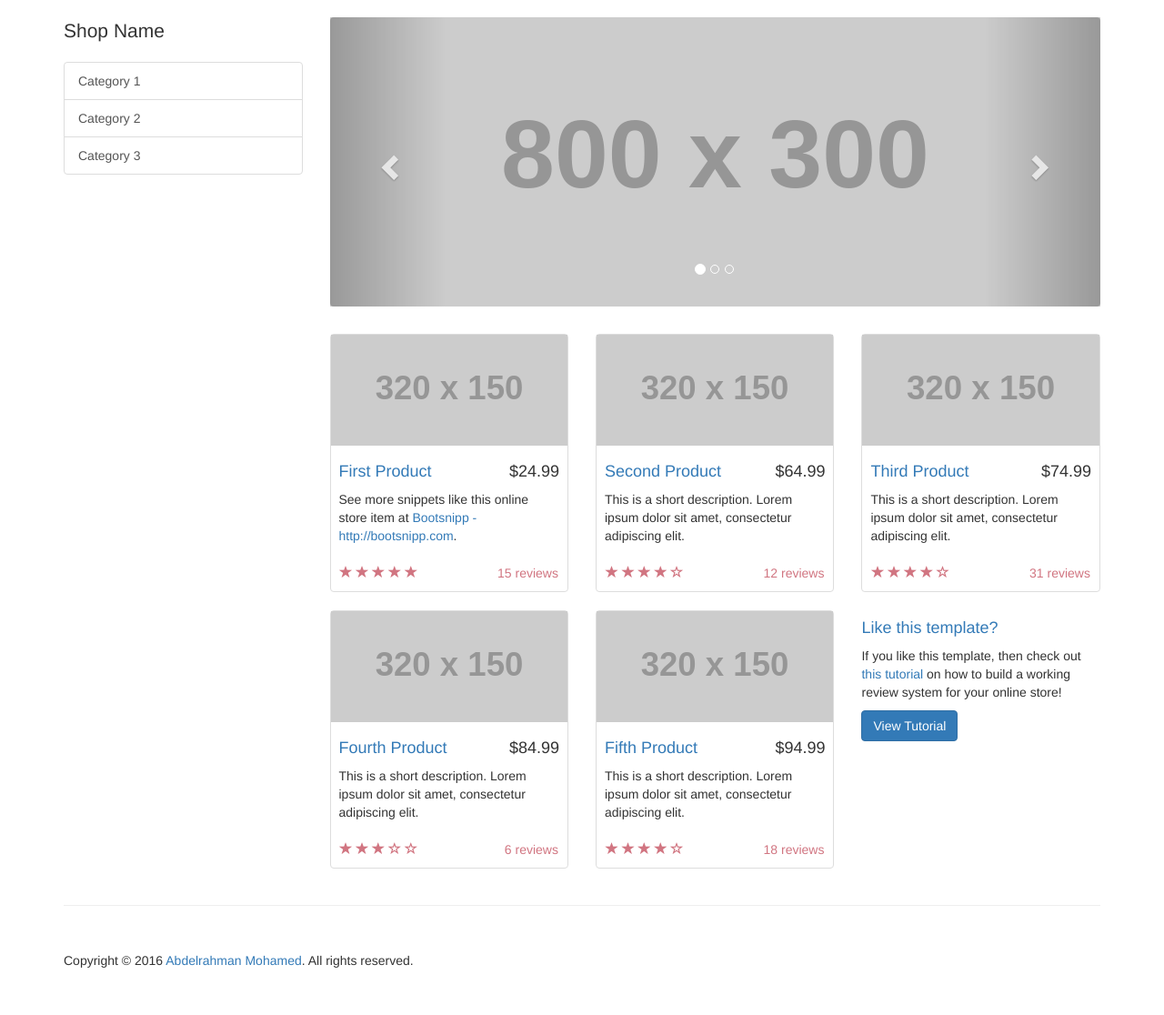
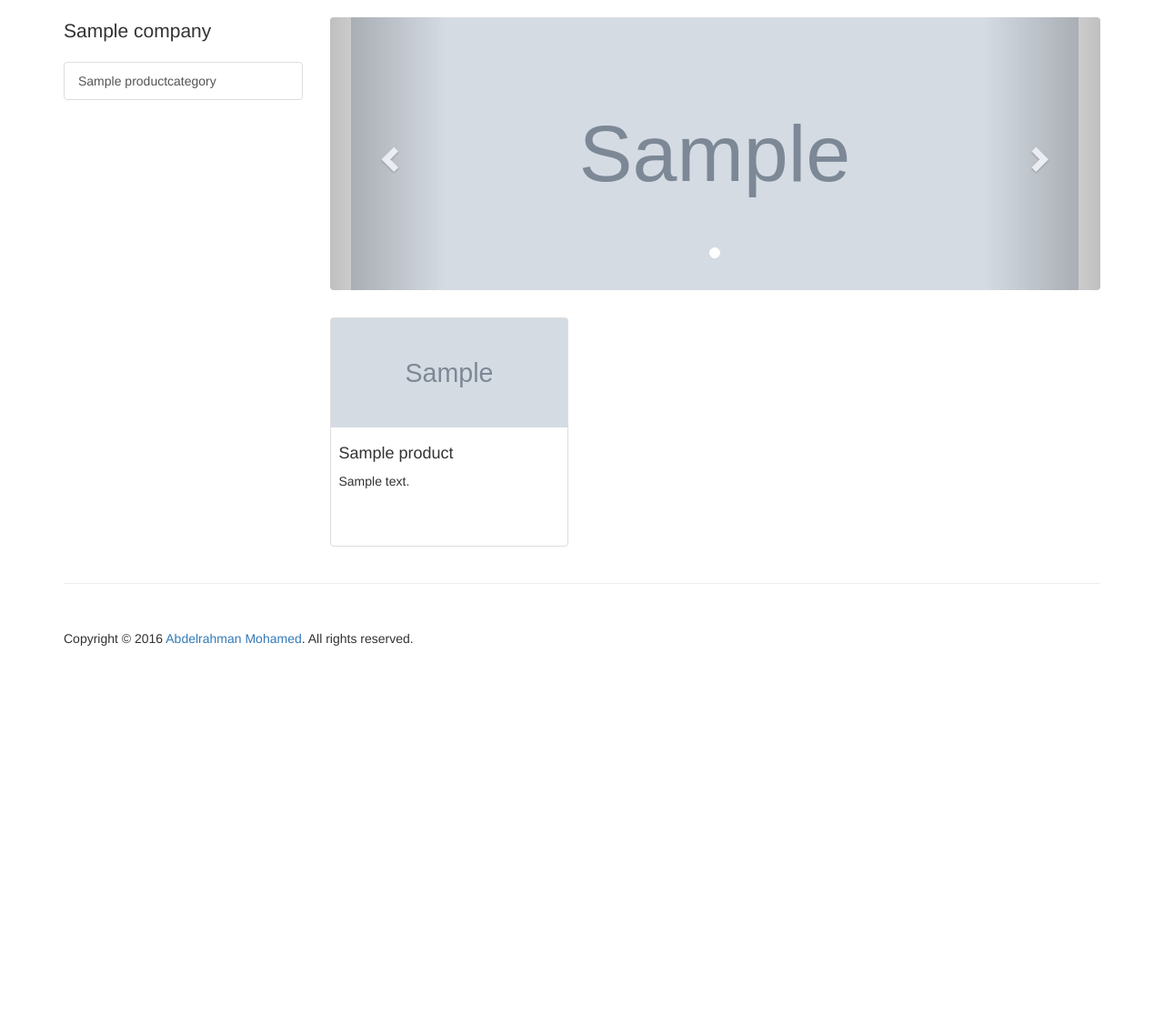
Before and after one commit to abdofawzi5/Store, a Django app: page /products in a window 1280 px wide. Shown: the part 51-1167 px from the top of the page at 91% size. After the commit the page ends 761 px from the top, so only its background shows below. Run offline with Django 3.2, Linux system fonts and the light colour scheme; tables that the repository leaves empty hold one stand-in row (values such as "Sample post"); grey boxes marked "Sample" are stand-in pictures; grey boxes labelled with a size stand in for pictures from a placeholder-image service; some libraries are stand-ins or nearby versions.

Commit message:
display products in product page

```diff
--- a/Product/admin.py
+++ b/Product/admin.py
@@ -18,7 +18,7 @@ import os
 
 class ProductInline(admin.TabularInline):
     model = Product
-    fields=('name',  'description','photo','fk_category')
+    fields=('name',  'description','photo','fk_category','displayFlag')
     extra = 0
 
 class CategoryAdmin(admin.ModelAdmin):
--- a/Product/models.py
+++ b/Product/models.py
@@ -27,7 +27,7 @@ class Product(models.Model):
     description = models.CharField(blank = True, null = True,max_length = LONG_TEXT_LENGTH, verbose_name = _('Description'))
     fk_category = models.ForeignKey(ProductCategory, verbose_name=_('Category'))
     createdAt = models.DateField(auto_now_add=True , verbose_name = _('Created At'))
-
+    displayFlag = models.BooleanField(default=True, verbose_name = _('Display to users in WebSite'))
     def __unicode__(self):
         return unicode(self.fk_category) + '-' + unicode(self.name)
 
--- a/Product/views.py
+++ b/Product/views.py
@@ -1,4 +1,4 @@
-from Product.models import Transfers, SalesItems, Imports, Sales
+from Product.models import Transfers, SalesItems, Imports, Sales , Product
 from Company.models import Company
 from django.db.models import Q
 from django.db.models.functions import Coalesce
@@ -51,6 +51,19 @@ def generateInvoice(request,sales,salesItems):
     django_file = File(reopen)
     return django_file
 
+def allProductWithCategory():
+    products = Product.objects.filter(displayFlag = True).select_related('fk_category')
+    categories = []
+    for product in products:
+        found = next((item for item in categories if item["category"].name == product.fk_category.name),False)
+        if found == False:
+            dic = {}
+            dic['category'] = product.fk_category
+            dic['products'] = [product]
+            categories.append(dic)
+        else:
+            found['products'].append(product)
+    return categories
 
 def availableQuantityInLocation(fk_import_obj,fk_location_obj):
     availableQuantity = 0
--- a/Website/views.py
+++ b/Website/views.py
@@ -1,6 +1,8 @@
 from django.shortcuts import render
 from Company.models import Company
-from Website.models import Message
+from Website.models import Message, Advertisement
+from Product.views import allProductWithCategory
+import json
 
 def index(request):
     context = {}
@@ -10,6 +12,8 @@ def index(request):
 def products(request):
     context = {}
     context['company'] = Company.objects.all()[0]
+    context['ads'] = Advertisement.objects.all()
+    context['categories'] = allProductWithCategory()
     return render(request, 'website/products.html',context)
 
 def contanct(request):
--- a/templates/website/products.html
+++ b/templates/website/products.html
@@ -2,41 +2,47 @@
 {%block title%}| Product{%endblock%}
 
 {%block main_containt%}
+    <script type="text/javascript">
+    </script>
    <!-- Page Content -->
     <div class="container">
 
         <div class="row">
 
             <div class="col-md-3">
-                <p class="lead">Shop Name</p>
+                <p class="lead">{{company.name}}</p>
                 <div class="list-group">
-                    <a href="#" class="list-group-item">Category 1</a>
-                    <a href="#" class="list-group-item">Category 2</a>
-                    <a href="#" class="list-group-item">Category 3</a>
+                    {% for category in categories %}
+                    <a href="#" class="list-group-item" onclick="switchCategory('#'+'{{category.category.name}}')">{{category.category.name}}</a>
+                    {% endfor %}
                 </div>
             </div>
 
             <div class="col-md-9">
-
+                {% if ads %}
                 <div class="row carousel-holder">
 
                     <div class="col-md-12">
                         <div id="carousel-example-generic" class="carousel slide" data-ride="carousel">
                             <ol class="carousel-indicators">
-                                <li data-target="#carousel-example-generic" data-slide-to="0" class="active"></li>
-                                <li data-target="#carousel-example-generic" data-slide-to="1"></li>
-                                <li data-target="#carousel-example-generic" data-slide-to="2"></li>
+                                {% for ad in ads %}
+                                    {% if forloop.counter0 == 0 %}
+                                    <li data-target="#carousel-example-generic" data-slide-to="{{ forloop.counter0 }}" class="active"></li>
+                                    {% else %}
+                                    <li data-target="#carousel-example-generic" data-slide-to="{{ forloop.counter0 }}" ></li>
+                                    {% endif %}
+                                {% endfor %}
                             </ol>
                             <div class="carousel-inner">
+                                {% for ad in ads %}
+                                    {% if forloop.counter0 == 0 %}
                                     <div class="item active">
-                                    <img class="slide-image" src="http://placehold.it/800x300" alt="">
+                                    {% else %}
+                                    <div class="item">
+                                    {% endif %}
+                                        <img class="slide-image" src="{{ad.photo.url}}" alt="{{ad.name}}" style="width:800px;height:300px;margin-left:auto;margin-right:auto;">
                                     </div>
-                                <div class="item">
-                                    <img class="slide-image" src="http://placehold.it/800x300" alt="">
-                                </div>
-                                <div class="item">
-                                    <img class="slide-image" src="http://placehold.it/800x300" alt="">
-                                </div>
+                                {% endfor %}
                             </div>
                             <a class="left carousel-control" href="#carousel-example-generic" data-slide="prev">
                                 <span class="glyphicon glyphicon-chevron-left"></span>
@@ -48,127 +54,39 @@
                     </div>
 
                 </div>
+                {% endif %}
 
-                <div class="row">
 
+                {% for category in categories %}
+                    <div class="row" id="{{category.category.name}}">
+                        {% for product in category.products %}
                         <div class="col-sm-4 col-lg-4 col-md-4">
                             <div class="thumbnail">
+                                {% if product.photo %}
+                                <img src="{{product.photo.url}}" alt="" style="width:320px;height:120px;margin-left:auto;margin-right:auto;">
+                                {% else %}
                                 <img src="http://placehold.it/320x150" alt="">
+                                {% endif %}
                                 <div class="caption">
-                                <h4 class="pull-right">$24.99</h4>
-                                <h4><a href="#">First Product</a>
-                                </h4>
-                                <p>See more snippets like this online store item at <a target="_blank" href="http://www.bootsnipp.com">Bootsnipp - http://bootsnipp.com</a>.</p>
-                            </div>
-                            <div class="ratings">
-                                <p class="pull-right">15 reviews</p>
-                                <p>
-                                    <span class="glyphicon glyphicon-star"></span>
-                                    <span class="glyphicon glyphicon-star"></span>
-                                    <span class="glyphicon glyphicon-star"></span>
-                                    <span class="glyphicon glyphicon-star"></span>
-                                    <span class="glyphicon glyphicon-star"></span>
-                                </p>
+                                    <h4>{{product.name}}</h4>
+                                    <p>{{product.description}}</p>
                                 </div>
                             </div>
                         </div>
-
-                    <div class="col-sm-4 col-lg-4 col-md-4">
-                        <div class="thumbnail">
-                            <img src="http://placehold.it/320x150" alt="">
-                            <div class="caption">
-                                <h4 class="pull-right">$64.99</h4>
-                                <h4><a href="#">Second Product</a>
-                                </h4>
-                                <p>This is a short description. Lorem ipsum dolor sit amet, consectetur adipiscing elit.</p>
+                        {% endfor %}
                     </div>
-                            <div class="ratings">
-                                <p class="pull-right">12 reviews</p>
-                                <p>
-                                    <span class="glyphicon glyphicon-star"></span>
-                                    <span class="glyphicon glyphicon-star"></span>
-                                    <span class="glyphicon glyphicon-star"></span>
-                                    <span class="glyphicon glyphicon-star"></span>
-                                    <span class="glyphicon glyphicon-star-empty"></span>
-                                </p>
-                            </div>
-                        </div>
-                    </div>
-
-                    <div class="col-sm-4 col-lg-4 col-md-4">
-                        <div class="thumbnail">
-                            <img src="http://placehold.it/320x150" alt="">
-                            <div class="caption">
-                                <h4 class="pull-right">$74.99</h4>
-                                <h4><a href="#">Third Product</a>
-                                </h4>
-                                <p>This is a short description. Lorem ipsum dolor sit amet, consectetur adipiscing elit.</p>
-                            </div>
-                            <div class="ratings">
-                                <p class="pull-right">31 reviews</p>
-                                <p>
-                                    <span class="glyphicon glyphicon-star"></span>
-                                    <span class="glyphicon glyphicon-star"></span>
-                                    <span class="glyphicon glyphicon-star"></span>
-                                    <span class="glyphicon glyphicon-star"></span>
-                                    <span class="glyphicon glyphicon-star-empty"></span>
-                                </p>
-                            </div>
-                        </div>
-                    </div>
-
-                    <div class="col-sm-4 col-lg-4 col-md-4">
-                        <div class="thumbnail">
-                            <img src="http://placehold.it/320x150" alt="">
-                            <div class="caption">
-                                <h4 class="pull-right">$84.99</h4>
-                                <h4><a href="#">Fourth Product</a>
-                                </h4>
-                                <p>This is a short description. Lorem ipsum dolor sit amet, consectetur adipiscing elit.</p>
-                            </div>
-                            <div class="ratings">
-                                <p class="pull-right">6 reviews</p>
-                                <p>
-                                    <span class="glyphicon glyphicon-star"></span>
-                                    <span class="glyphicon glyphicon-star"></span>
-                                    <span class="glyphicon glyphicon-star"></span>
-                                    <span class="glyphicon glyphicon-star-empty"></span>
-                                    <span class="glyphicon glyphicon-star-empty"></span>
-                                </p>
-                            </div>
-                        </div>
-                    </div>
-
-                    <div class="col-sm-4 col-lg-4 col-md-4">
-                        <div class="thumbnail">
-                            <img src="http://placehold.it/320x150" alt="">
-                            <div class="caption">
-                                <h4 class="pull-right">$94.99</h4>
-                                <h4><a href="#">Fifth Product</a>
-                                </h4>
-                                <p>This is a short description. Lorem ipsum dolor sit amet, consectetur adipiscing elit.</p>
-                            </div>
-                            <div class="ratings">
-                                <p class="pull-right">18 reviews</p>
-                                <p>
-                                    <span class="glyphicon glyphicon-star"></span>
-                                    <span class="glyphicon glyphicon-star"></span>
-                                    <span class="glyphicon glyphicon-star"></span>
-                                    <span class="glyphicon glyphicon-star"></span>
-                                    <span class="glyphicon glyphicon-star-empty"></span>
-                                </p>
-                            </div>
-                        </div>
-                    </div>
-
-                    <div class="col-sm-4 col-lg-4 col-md-4">
-                        <h4><a href="#">Like this template?</a>
-                        </h4>
-                        <p>If you like this template, then check out <a target="_blank" href="http://maxoffsky.com/code-blog/laravel-shop-tutorial-1-building-a-review-system/">this tutorial</a> on how to build a working review system for your online store!</p>
-                        <a class="btn btn-primary" target="_blank" href="http://maxoffsky.com/code-blog/laravel-shop-tutorial-1-building-a-review-system/">View Tutorial</a>
-                    </div>
-
-                </div>
+                    {% if forloop.counter0 != 0 %}
+                        <script type="text/javascript">
+                            var devID = "#"+"{{category.category.name}}";
+                            $(devID).hide();
+                        </script>
+                        {% else %}
+                        <script type="text/javascript">
+                            var devID = "#"+"{{category.category.name}}";
+                            categoryDisplayed = devID;
+                        </script>
+                    {% endif %}
+                {% endfor %}
 
             </div>
 
@@ -176,4 +94,12 @@
 
     </div>
     <!-- /.container -->
+    <script type="text/javascript">
+        function switchCategory(displayID){
+            $(categoryDisplayed).hide();
+            $(displayID).show();
+            categoryDisplayed = displayID;
+        }
+
+    </script>
 {%endblock%}
--- a/templates/website/website_layout.html
+++ b/templates/website/website_layout.html
@@ -18,6 +18,10 @@
     <link href="{% static 'common/font-awesome/css/font-awesome.min.css' %}" rel="stylesheet" type="text/css" />
     <!-- Custom CSS -->
     <link href="{% static 'website/css/shop-homepage.css' %}" rel="stylesheet" type="text/css" />
+    <!-- jQuery 2.1.4 -->
+    <script src="{% static 'common/plugins/jQuery/jQuery-2.1.4.min.js' %}"></script>
+    <!-- Bootstrap 3.3.2 JS -->
+    <script src="{% static 'common/bootstrap/js/bootstrap.min.js' %}" type="text/javascript"></script>
 
 </head>
 
@@ -68,10 +72,6 @@
     </div>
     <!-- /.container -->
 
-    <!-- jQuery 2.1.4 -->
-    <script src="{% static 'common/plugins/jQuery/jQuery-2.1.4.min.js' %}"></script>
-    <!-- Bootstrap 3.3.2 JS -->
-    <script src="{% static 'common/bootstrap/js/bootstrap.min.js' %}" type="text/javascript"></script>
 
 </body>
 
```
Also changed, not shown: Store/views.py (+10 -6 lines), Website/admin.py (+6 -1 lines), Website/models.py (+11 -0 lines). Lines whose indentation alone changed are shown as unchanged.
